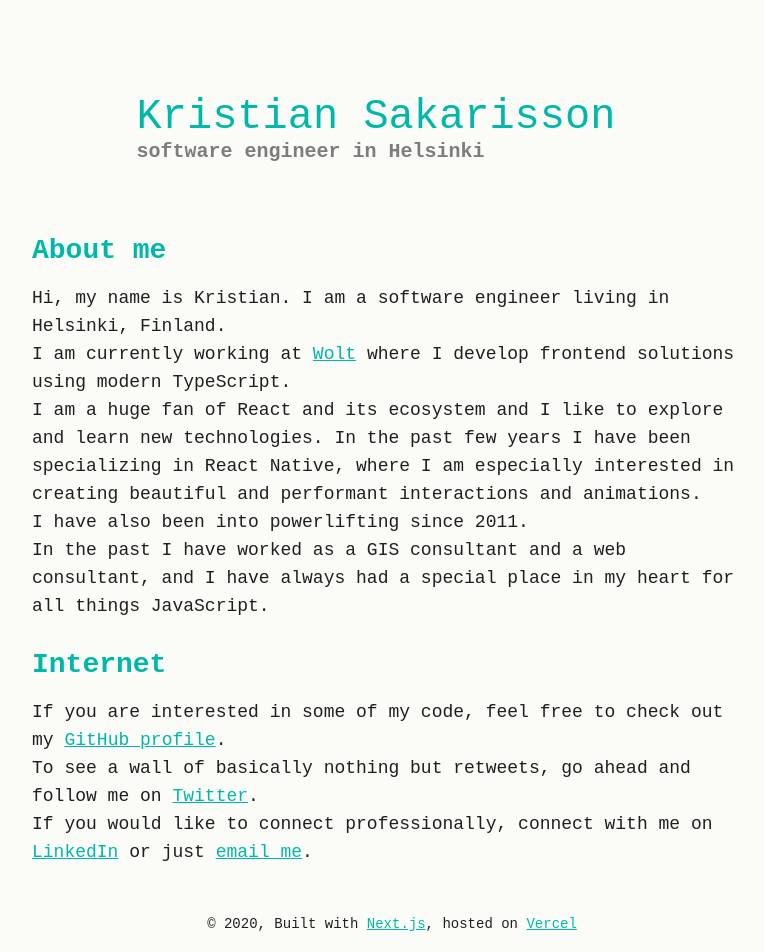
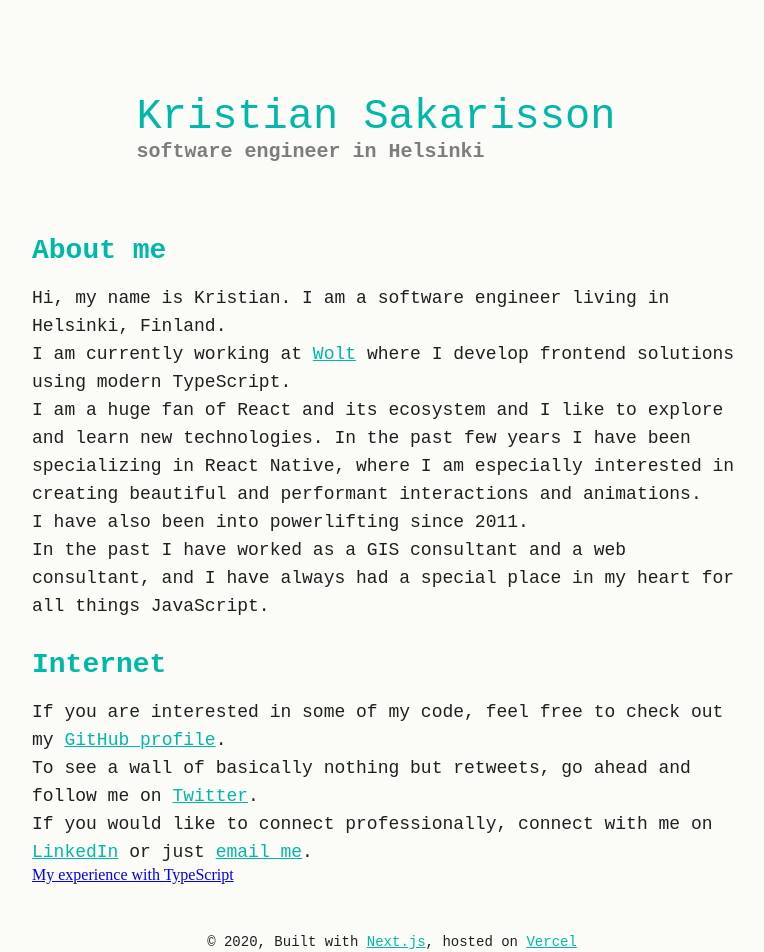
Before and after one commit to sakarisson/sakarisson.com, a Next.js app: page / in a window 1280 px wide. Shown: the top 952 px of the page, without its empty margins (248-1012 px from the left). Built offline with nearby package versions, Linux system fonts and the light colour scheme.

Commit message:
Add basic link to post on frontpage

```diff
--- a/pages/_app.tsx
+++ b/pages/_app.tsx
@@ -53,7 +53,7 @@ const Footer = styled.footer`
   text-align: center;
 `;
 
-function MyApp({ Component, pageProps: { children } }: AppProps) {
+function MyApp({ Component, pageProps }: AppProps) {
   return (
     <Root>
       <Head>
@@ -72,7 +72,7 @@ function MyApp({ Component, pageProps: { children } }: AppProps) {
         <GlobalStyle />
         <Header />
         <main>
-          <Component>{children}</Component>
+          <Component {...pageProps} />
         </main>
       </Content>
       <Footer>
--- a/pages/index.tsx
+++ b/pages/index.tsx
@@ -1,7 +1,9 @@
+import { NextPage } from 'next';
 import React from 'react';
 import styled from 'styled-components';
 
 import * as Typography from '../src/components/Typography';
+import { getAllPosts } from '../src/utils/api';
 
 const Heading = styled(Typography.Title).attrs(() => ({
   hasMargin: true,
@@ -9,7 +11,17 @@ const Heading = styled(Typography.Title).attrs(() => ({
 
 const Body = styled(Typography.Body)``;
 
-const Home = () => {
+type Post = {
+  title: string;
+  date: string;
+  slug: string;
+};
+
+type Props = {
+  posts: Post[];
+};
+
+const Home: NextPage<Props> = ({ posts }) => {
   return (
     <div>
       <Heading>About me</Heading>
@@ -62,8 +74,20 @@ const Home = () => {
         </Typography.ExternalLink>
         .
       </Body>
+      {posts.map((post) => (
+        <Typography.InternalLink key={post.slug} href={`/${post.slug}`}>
+          {post.title}
+        </Typography.InternalLink>
+      ))}
     </div>
   );
 };
 
+export async function getStaticProps() {
+  const posts = getAllPosts(['title', 'date', 'slug']);
+  return {
+    props: { posts },
+  };
+}
+
 export default Home;
```
